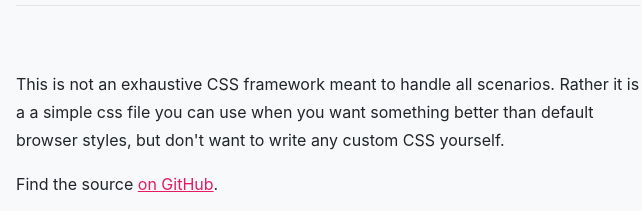
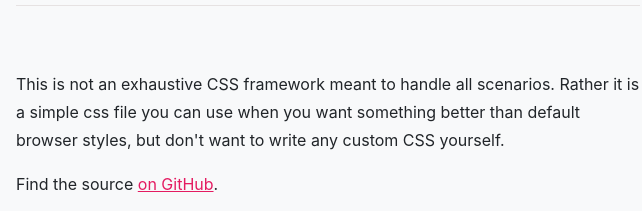
Before and after one commit to coffee-cup/smol.css, a website: page index.html in a window 1280 px wide. Shown: the part 333-544 px from the top of the page, 312-954 px from the left. Drawn offline with Linux system fonts and the light colour scheme.

Commit message:
Update index.html

```diff
--- a/index.html
+++ b/index.html
@@ -19,7 +19,7 @@
       <section>
         <p>
           This is not an exhaustive CSS framework meant to handle all scenarios.
-          Rather it is a a simple css file you can use when you want something
+          Rather it is a simple css file you can use when you want something
           better than default browser styles, but don't want to write any custom
           CSS yourself.
         </p>
```
